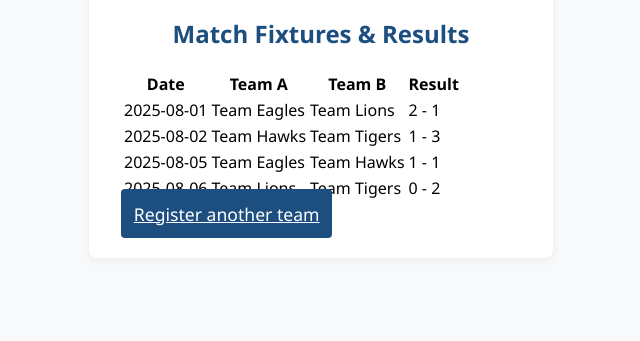
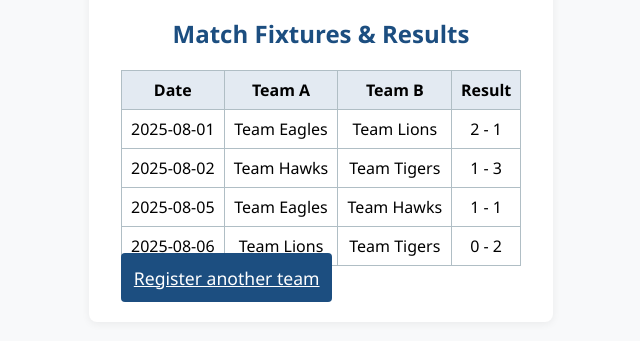
Before and after one commit to Onceupona1/dls25-site-, a plain HTML site: page success.html in a window 1280 px wide. Shown: the part 175-516 px from the top of the page, without its empty margins (319-959 px from the left). Drawn offline with Linux system fonts and the light colour scheme.

Commit message:
style.css

```diff
--- a/style.css
+++ b/style.css
@@ -67,3 +67,17 @@ button:hover, .btn:hover {
     padding: 1rem;
   }
 }
+table {
+  width: 100%;
+  border-collapse: collapse;
+  margin-top: 1rem;
+  font-size: 1rem;
+}
+th, td {
+  border: 1px solid #b0bec5;
+  padding: 0.5rem;
+  text-align: center;
+}
+th {
+  background: #e3eaf2;
+}
```
